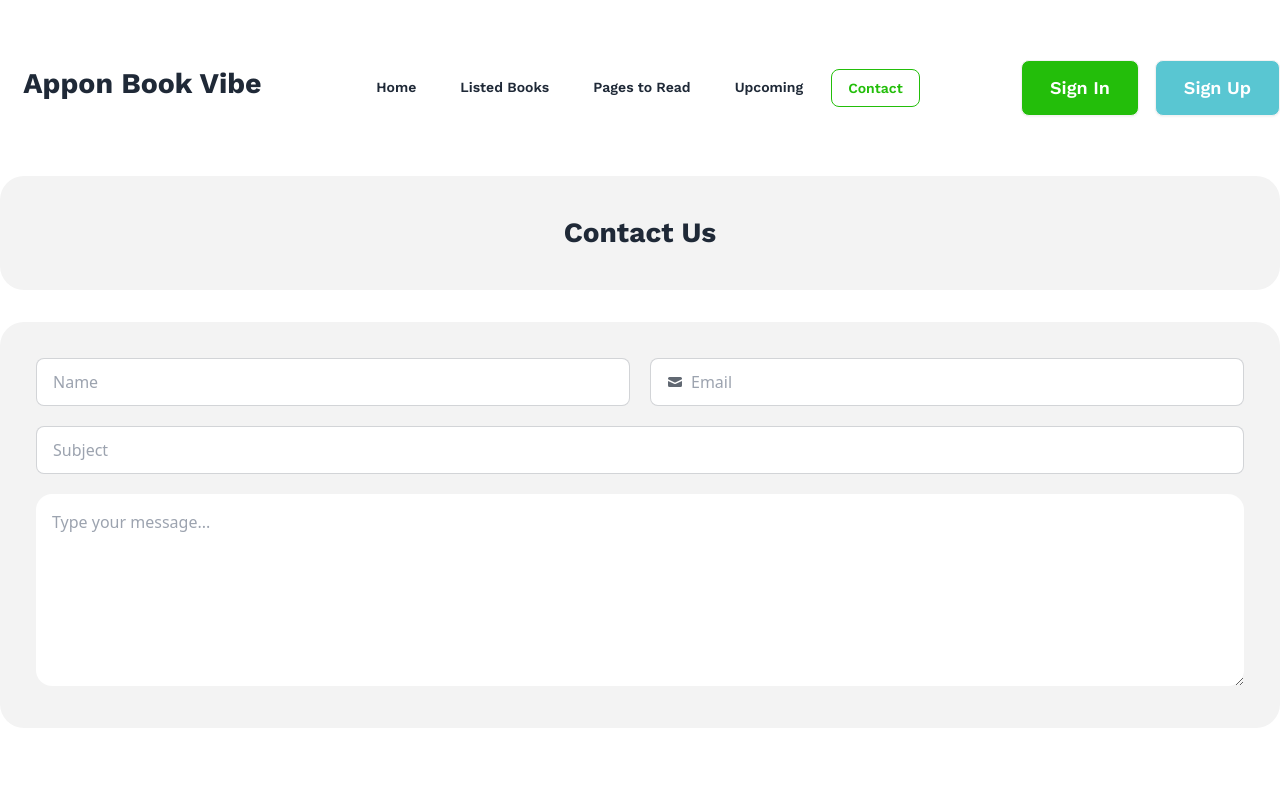
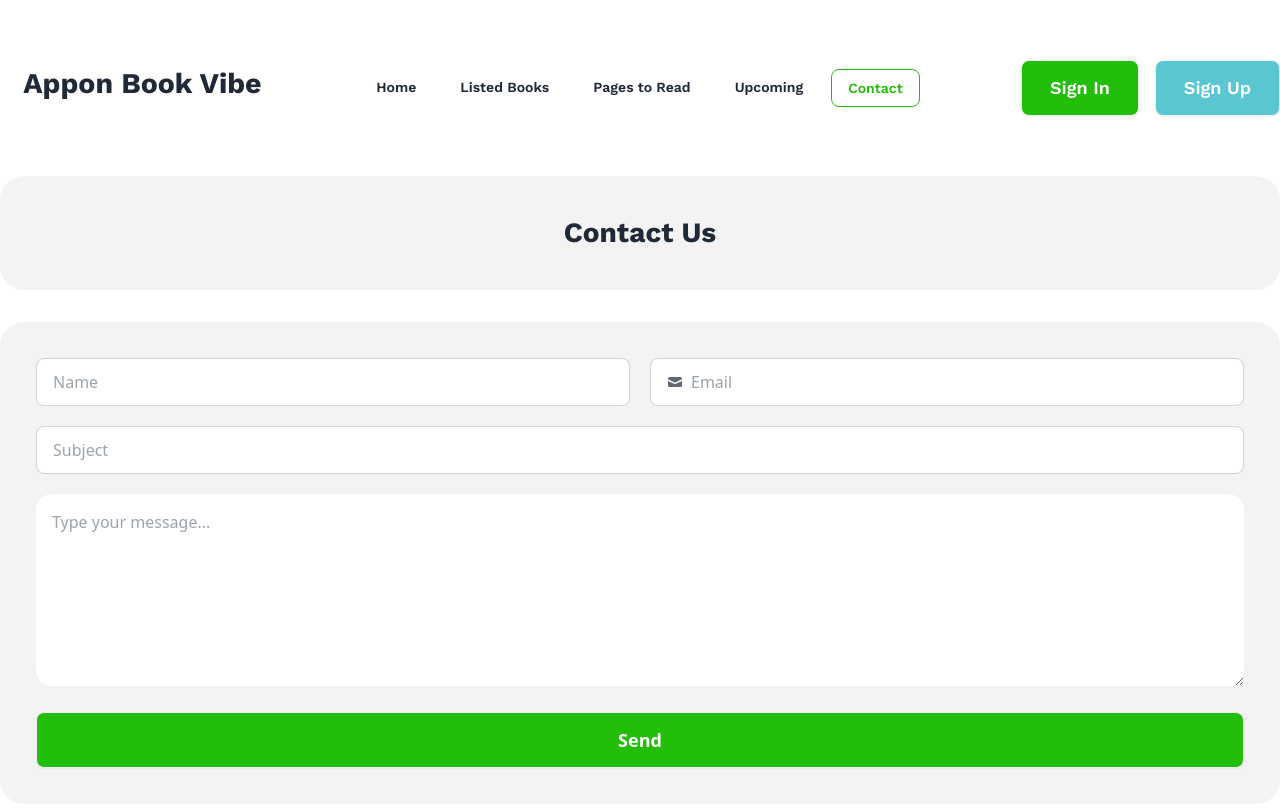
Before and after one commit to apponislam/book-vibe, a React (Vite) app: page /Contact in a window 1280 px wide. Shown: the top 808 px of the page. Built offline with nearby package versions, Linux system fonts and the light colour scheme; a web font is replaced by a local one.

Commit message:
contact page button added

```diff
--- a/src/components/Contact/Contact.jsx
+++ b/src/components/Contact/Contact.jsx
@@ -16,7 +16,8 @@ const Contact = () => {
                     </label>
                 </div>
                 <input type="text" placeholder="Subject" className="input input-bordered w-full mb-5" />
-                <textarea className="w-full h-48 p-4 rounded-2xl" placeholder="Type your message..."></textarea>
+                <textarea className="w-full h-48 p-4 rounded-2xl mb-5" placeholder="Type your message..."></textarea>
+                <button className="btn mr-2 md:mr-4 font-semibold bg-[#23BE0A] py-2 md:py-[18px] px-3 md:px-7 text-white h-auto text-[18px] w-full">Send</button>
             </div>
         </div>
     );
```
